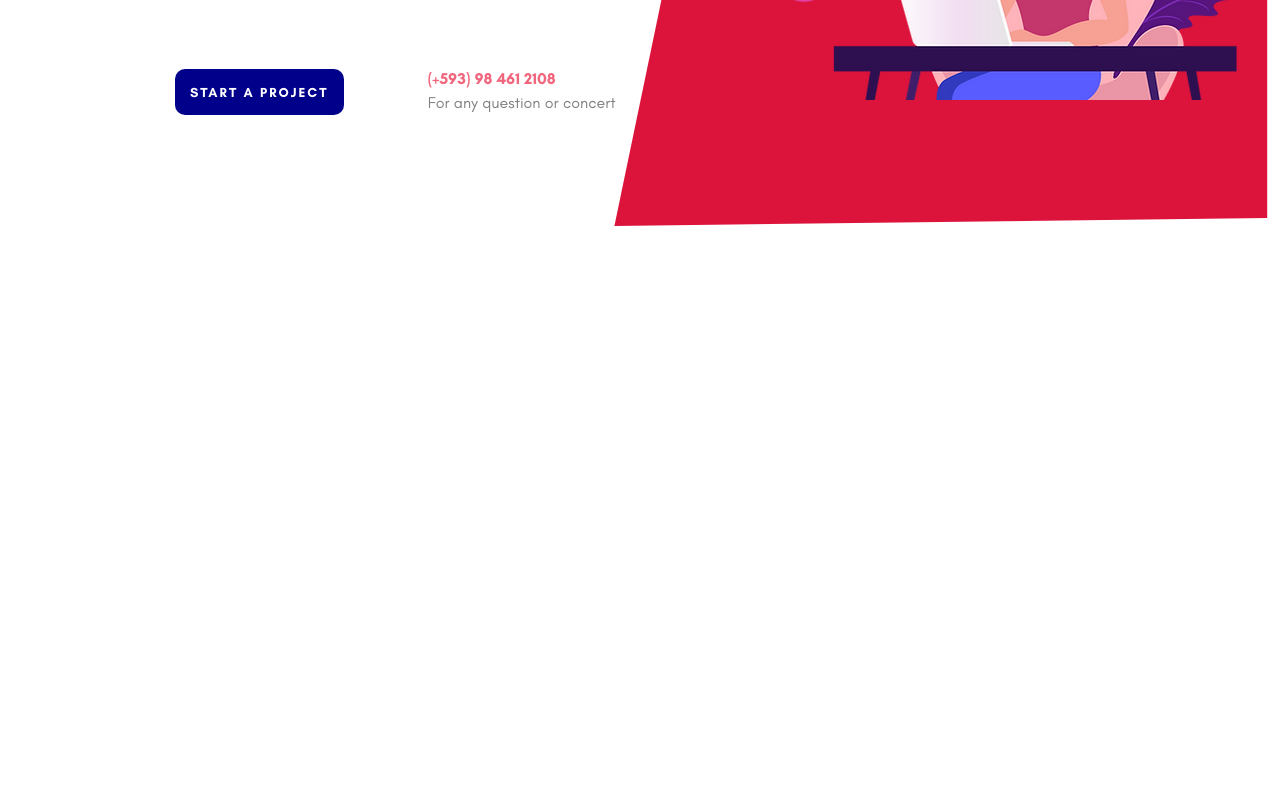
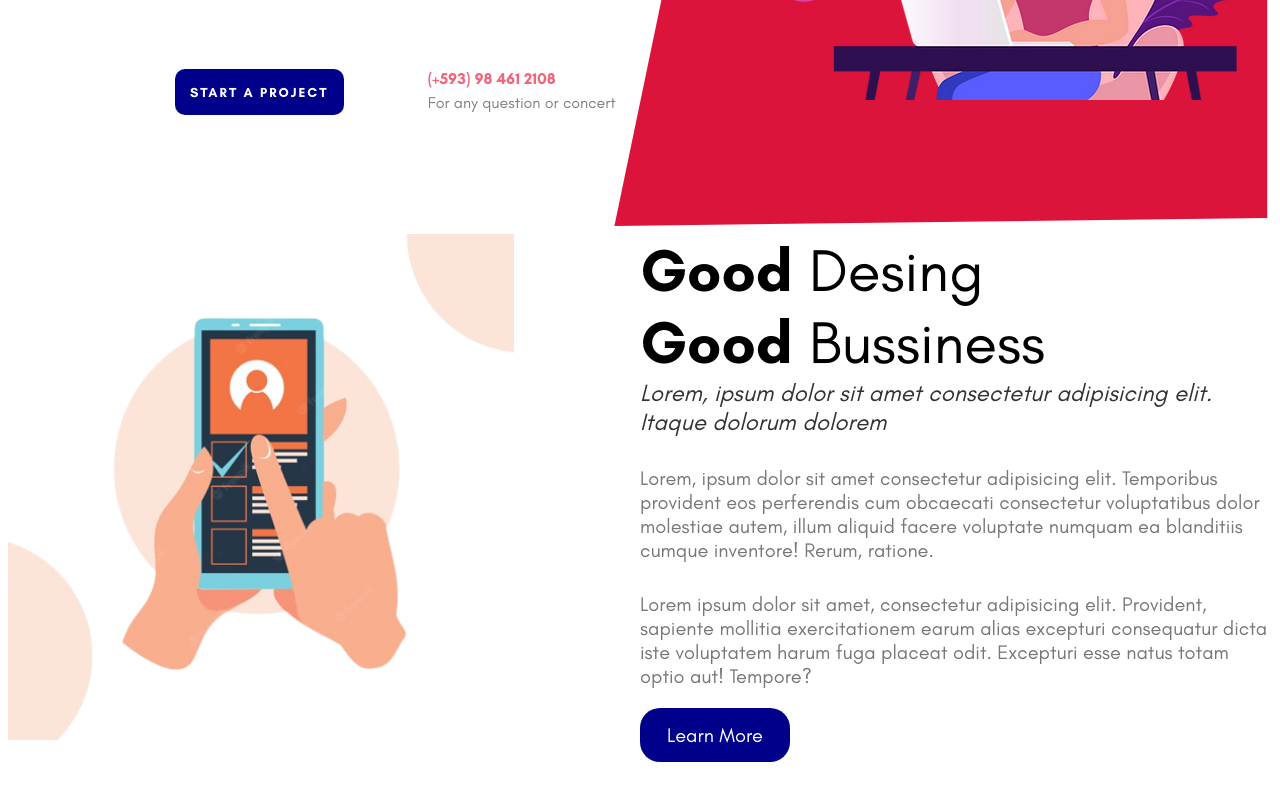
Before and after one commit to lODIN007l/Styled-react, a React (Vite) app: page / in a window 1280 px wide. Shown: the part 574-1374 px from the top of the page. Before the commit the page ends 816 px from the top, so only its background shows below. Built offline with nearby package versions, Linux system fonts and the light colour scheme.

Commit message:
features seccion

```diff
--- a/src/App.jsx
+++ b/src/App.jsx
@@ -1,7 +1,7 @@
-import styled from "@emotion/styled";
+import styled, { css } from "@emotion/styled";
 import Navbar from "./components/Navbar";
 import Intro from "./components/Intro";
-
+import Features from "./components/Features";
 const Contenedor = styled.div`
   height: 100vh;
   overflow: hidden;
@@ -17,13 +17,19 @@ const IntroShape = styled.div`
   clip-path: polygon(99% 0%, 61% 0%, 48% 100%, 99% 99%);
   background-color: crimson;
 `;
+
 function App() {
   return (
-    <Contenedor>
-      <Navbar />
-      <Intro />
-      <IntroShape />
-    </Contenedor>
+    <>
+      <Contenedor>
+        <Navbar />
+        <Intro />
+        <IntroShape />
+      </Contenedor>
+      <Contenedor>
+        <Features />
+      </Contenedor>
+    </>
   );
 }
 
--- /dev/null
+++ b/src/components/Features.jsx
@@ -0,0 +1,78 @@
+import React from "react";
+import styled from "@emotion/styled";
+import Phone from "../img/handApp.png";
+const Contenedor = styled.div`
+  display: flex;
+`;
+const Left = styled.div`
+  width: 50%;
+`;
+const Right = styled.div`
+  width: 50%;
+  display: flex;
+  flex-direction: column;
+  justify-content: center;
+`;
+const Imagen = styled.img`
+  width: 80%;
+`;
+const Tittle = styled.span`
+  font-size: 60px;
+`;
+const SubTittle = styled.span`
+  font-size: 24px;
+  font-style: italic;
+  color: #333;
+  margin-top: -30xp;
+`;
+const Description = styled.span`
+  font-size: 20px;
+  color: #777;
+  margin-top: 30px;
+`;
+const Boton = styled.button`
+  width: 150px;
+  border: none;
+  padding: 15px 20px;
+  background-color: darkblue;
+  border-radius: 20px;
+  font-size: 20px;
+  color: white;
+  margin-top: 20px;
+  cursor: pointer;
+`;
+
+const Features = () => {
+  return (
+    <Contenedor>
+      <Left>
+        <Imagen src={Phone} />
+      </Left>
+      <Right>
+        <Tittle>
+          <b>Good</b> Desing <br />
+          <b>Good</b> Bussiness
+        </Tittle>
+        <SubTittle>
+          Lorem, ipsum dolor sit amet consectetur adipisicing elit. Itaque
+          dolorum dolorem
+        </SubTittle>
+        <Description>
+          Lorem, ipsum dolor sit amet consectetur adipisicing elit. Temporibus
+          provident eos perferendis cum obcaecati consectetur voluptatibus dolor
+          molestiae autem, illum aliquid facere voluptate numquam ea blanditiis
+          cumque inventore! Rerum, ratione.
+        </Description>
+        <Description>
+          Lorem ipsum dolor sit amet, consectetur adipisicing elit. Provident,
+          sapiente mollitia exercitationem earum alias excepturi consequatur
+          dicta iste voluptatem harum fuga placeat odit. Excepturi esse natus
+          totam optio aut! Tempore?
+        </Description>
+        <Boton>Learn More</Boton>
+      </Right>
+    </Contenedor>
+  );
+};
+
+export default Features;
```
Also changed, not shown: src/img/handApp.png (added).
